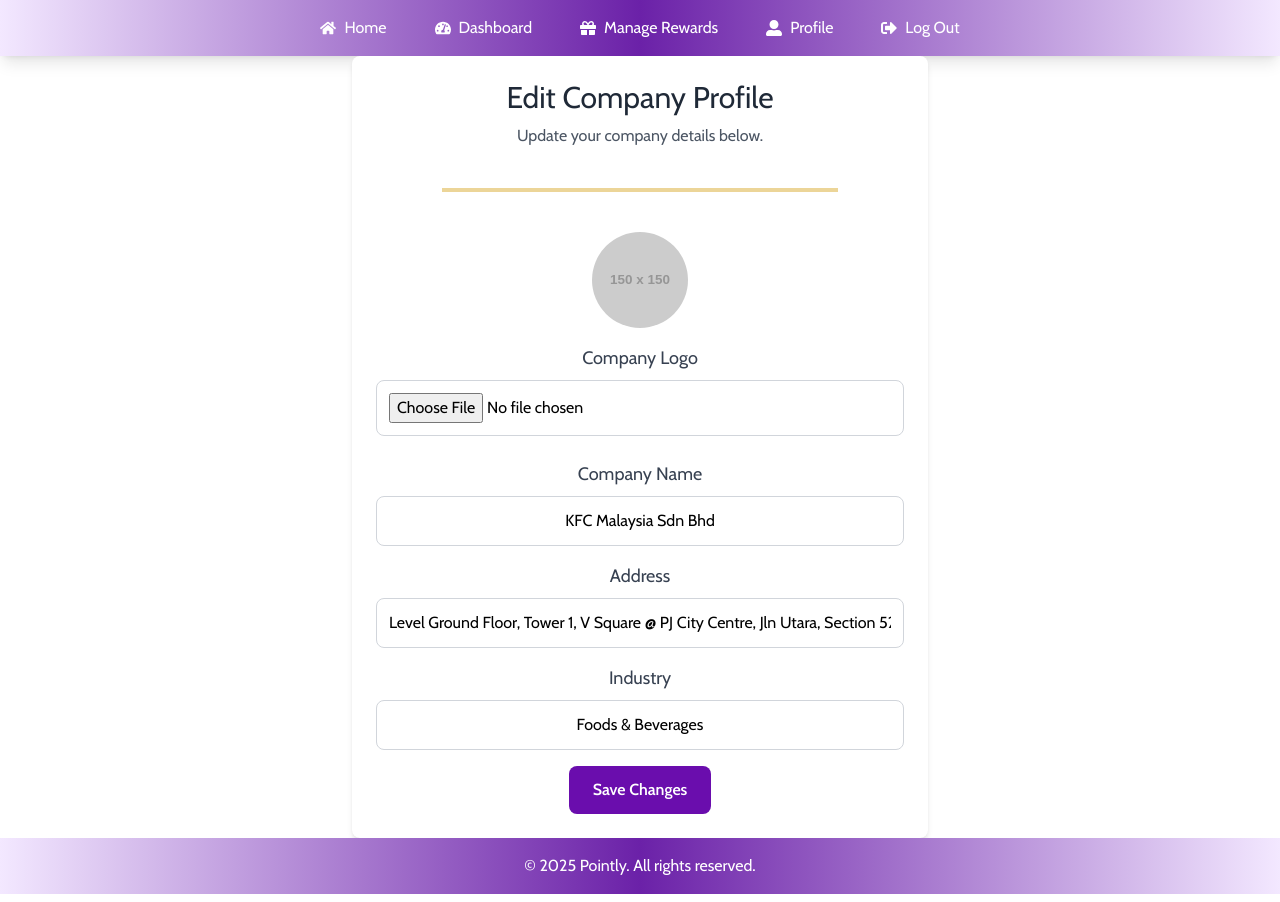
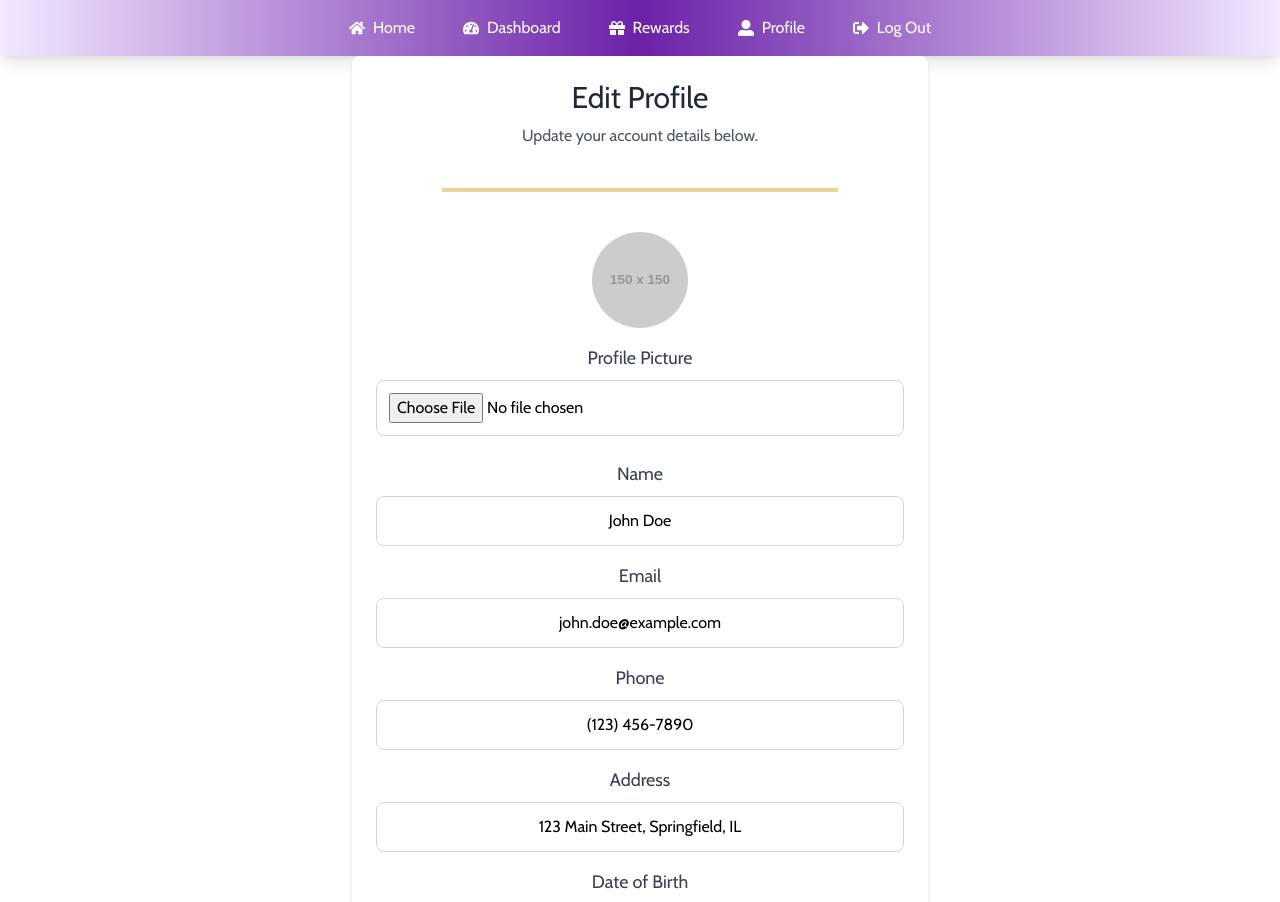
Before and after one commit to izzuliq/Pointly-Blockchain, a React (Vite) app: page /editprofile in a window 1280 px wide. Shown: the top 902 px of the page. Built offline with nearby package versions, Linux system fonts and the light colour scheme.

Commit message:
feat: refactor EditProfile component to update user profile details and improve UI

```diff
--- a/src/pages/EditProfile.jsx
+++ b/src/pages/EditProfile.jsx
@@ -1,162 +1,160 @@
-import React, { useState } from "react";
-import VendorNavbar from "../components/VendorNavbar";
-import axios from "axios";
-import { toast, ToastContainer } from "react-toastify";
-import { useNavigate } from "react-router-dom";
-import "react-toastify/dist/ReactToastify.css";
+import React, { useState } from 'react';
+import Navbar from "../components/UserNavbar";
+import axios from 'axios';
 
-function VendorEditCompanyPage() {
-  const [companyName, setCompanyName] = useState("KFC Malaysia Sdn Bhd");
-  const [companyAddress, setCompanyAddress] = useState(
-    "Level Ground Floor, Tower 1, V Square @ PJ City Centre, Jln Utara, Section 52, 46100 Petaling Jaya, Selangor"
-  );
-  const [companyIndustry, setCompanyIndustry] = useState("Foods & Beverages");
-  const [companyLogo, setCompanyLogo] = useState("https://via.placeholder.com/150");
+function EditProfilePage() {
+  const [name, setName] = useState("John Doe");
+  const [email, setEmail] = useState("john.doe@example.com");
+  const [phone, setPhone] = useState("(123) 456-7890");
+  const [address, setAddress] = useState("123 Main Street, Springfield, IL");
+  const [dob, setDob] = useState("01/01/1990");
+  const [profilePicture, setProfilePicture] = useState("https://via.placeholder.com/150");
 
-  const navigate = useNavigate();
-
-  // Handle logo upload
-  const handleLogoChange = (e) => {
+  // Handle image upload
+  const handleImageChange = (e) => {
     const file = e.target.files[0];
     if (file) {
       const reader = new FileReader();
       reader.onloadend = () => {
-        setCompanyLogo(reader.result); // Set the logo image to the selected file
+        setProfilePicture(reader.result); // Update profile picture to the selected image
       };
-      reader.readAsDataURL(file); // Convert image to base64
+      reader.readAsDataURL(file); // Read the file as a data URL (base64)
     }
   };
 
-  // Handle save button click
   const handleSave = async () => {
     try {
-      // Prepare the form data to be sent to the server
+      // Prepare the data to be sent to the server
       const formData = new FormData();
-      formData.append("companyName", companyName);
-      formData.append("companyAddress", companyAddress);
-      formData.append("companyIndustry", companyIndustry);
-      formData.append("companyLogo", companyLogo); // Include the base64 encoded logo image
+      formData.append("name", name);
+      formData.append("email", email);
+      formData.append("phone", phone);
+      formData.append("address", address);
+      formData.append("dob", dob);
+      formData.append("profilePicture", profilePicture); // You can also send a file instead of base64 if needed
 
-      // Send the data using Axios (replace with your API endpoint)
-      const response = await axios.put("/api/vendor/company", formData, {
+      // Send the data using axios (replace with your API endpoint)
+      const response = await axios.put('/api/user/profile', formData, {
         headers: {
-          "Content-Type": "multipart/form-data",
-        },
+          'Content-Type': 'multipart/form-data',
+        }
       });
 
-      // Check the response status
+      // Handle success response (you can customize this)
       if (response.status === 200) {
-        toast.success("Company profile updated successfully!", {
-          position: toast.POSITION.TOP_CENTER,
-          autoClose: 3000,
-        });
-
-        // Redirect after 3 seconds
-        setTimeout(() => {
-          navigate("/vendor/profile"); // Redirect to the vendor profile page
-        }, 3000);
+        alert("Profile updated successfully!");
       }
     } catch (error) {
-      console.error("Error updating company profile:", error);
-
-      toast.error("Failed to update company profile. Please try again.", {
-        position: toast.POSITION.TOP_CENTER,
-        autoClose: 3000,
-      });
+      console.error("Error updating profile:", error);
+      alert("Failed to update profile. Please try again.");
     }
   };
 
   return (
     <>
-      <VendorNavbar />
+      <Navbar />
       <div className="p-6 bg-white shadow-md rounded-lg max-w-xl mx-auto text-center font-cabin">
-        <h2 className="text-3xl font-cabin text-gray-800">Edit Company Profile</h2>
-        <p className="mt-2 text-gray-600">Update your company details below.</p>
+        <h2 className="text-3xl font-cabin text-gray-800 text-center">Edit Profile</h2>
+        <p className="mt-2 text-gray-600 text-center">Update your account details below.</p>
 
         <hr className="my-8 w-3/4 border-t-4 border-gold-100 mx-auto mb-10 mt-10" />
 
         <div className="mt-8 flex flex-col items-center">
-          {/* Company Logo */}
+          {/* Profile Picture */}
           <div className="w-24 h-24 mb-4 rounded-full overflow-hidden">
             <img
-              src={companyLogo}
-              alt="Company Logo"
+              src={profilePicture}
+              alt="Profile"
               className="w-full h-full object-cover"
             />
           </div>
 
-          {/* Logo Upload Input */}
+          {/* Image Upload Input */}
           <div className="w-full mb-6">
-            <label className="block text-lg text-gray-700" htmlFor="company-logo">
-              Company Logo
-            </label>
+            <label className="block text-lg text-gray-700" htmlFor="profile-picture">Profile Picture</label>
             <input
               type="file"
-              id="company-logo"
-              onChange={handleLogoChange}
-              className="w-full p-3 mt-2 border border-gray-300 rounded-lg"
+              id="profile-picture"
+              onChange={handleImageChange}
+              className="w-full p-3 mt-2 border border-gray-300 rounded-lg text-center"
             />
           </div>
 
-          {/* Company Name Input */}
+          {/* Name Input */}
           <div className="w-full mb-4">
-            <label className="block text-lg text-gray-700" htmlFor="company-name">
-              Company Name
-            </label>
+            <label className="block text-lg text-gray-700" htmlFor="name">Name</label>
             <input
               type="text"
-              id="company-name"
-              value={companyName}
-              onChange={(e) => setCompanyName(e.target.value)}
+              id="name"
+              value={name}
+              onChange={(e) => setName(e.target.value)}
               className="w-full p-3 mt-2 border border-gray-300 rounded-lg text-center"
-              placeholder="Enter company name"
+              placeholder="Enter your name"
             />
           </div>
 
-          {/* Company Address Input */}
+          {/* Email Input */}
           <div className="w-full mb-4">
-            <label className="block text-lg text-gray-700" htmlFor="company-address">
-              Address
-            </label>
+            <label className="block text-lg text-gray-700" htmlFor="email">Email</label>
             <input
-              type="text"
-              id="company-address"
-              value={companyAddress}
-              onChange={(e) => setCompanyAddress(e.target.value)}
+              type="email"
+              id="email"
+              value={email}
+              onChange={(e) => setEmail(e.target.value)}
               className="w-full p-3 mt-2 border border-gray-300 rounded-lg text-center"
-              placeholder="Enter company address"
+              placeholder="Enter your email"
             />
           </div>
 
-          {/* Company Industry Input */}
+          {/* Phone Input */}
           <div className="w-full mb-4">
-            <label className="block text-lg text-gray-700" htmlFor="company-industry">
-              Industry
-            </label>
+            <label className="block text-lg text-gray-700" htmlFor="phone">Phone</label>
             <input
               type="text"
-              id="company-industry"
-              value={companyIndustry}
-              onChange={(e) => setCompanyIndustry(e.target.value)}
+              id="phone"
+              value={phone}
+              onChange={(e) => setPhone(e.target.value)}
               className="w-full p-3 mt-2 border border-gray-300 rounded-lg text-center"
-              placeholder="Enter company industry"
+              placeholder="Enter your phone number"
+            />
+          </div>
+
+          {/* Address Input */}
+          <div className="w-full mb-4">
+            <label className="block text-lg text-gray-700" htmlFor="address">Address</label>
+            <input
+              type="text"
+              id="address"
+              value={address}
+              onChange={(e) => setAddress(e.target.value)}
+              className="w-full p-3 mt-2 border border-gray-300 rounded-lg text-center"
+              placeholder="Enter your address"
+            />
+          </div>
+
+          {/* Date of Birth Input */}
+          <div className="w-full mb-6">
+            <label className="block text-lg text-gray-700" htmlFor="dob">Date of Birth</label>
+            <input
+              type="date"
+              id="dob"
+              value={dob}
+              onChange={(e) => setDob(e.target.value)}
+              className="w-full p-3 mt-2 border border-gray-300 rounded-lg text-center"
             />
           </div>
 
           {/* Save Button */}
           <button
             onClick={handleSave}
-            className="px-6 py-3 bg-purple text-white font-semibold rounded-lg hover:bg-purple-dark transition-colors"
+            className="px-6 py-3 bg-gold-dark text-white font-semibold rounded-lg hover:bg-purple-dark transition-colors"
           >
             Save Changes
           </button>
         </div>
       </div>
-
-      {/* Toast container for success/error messages */}
-      <ToastContainer />
     </>
   );
 }
 
-export default VendorEditCompanyPage;
+export default EditProfilePage;
```
